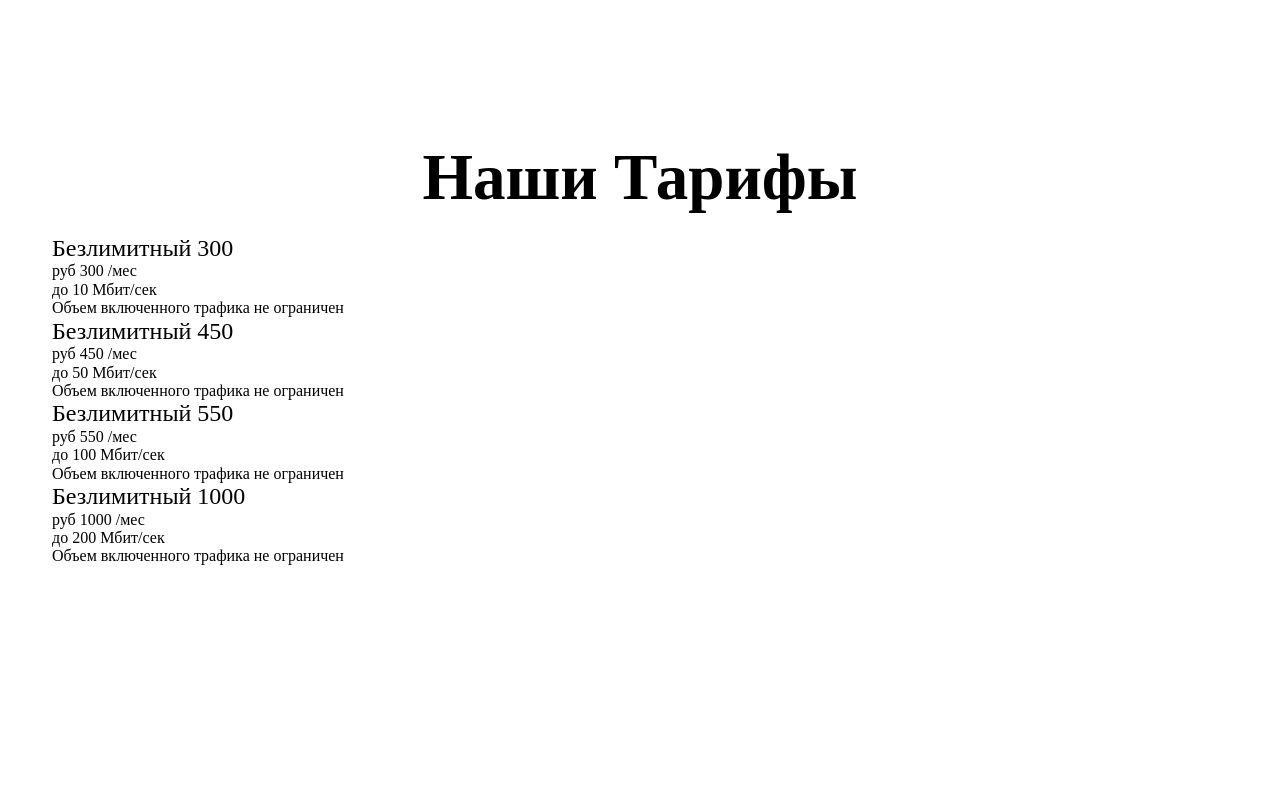
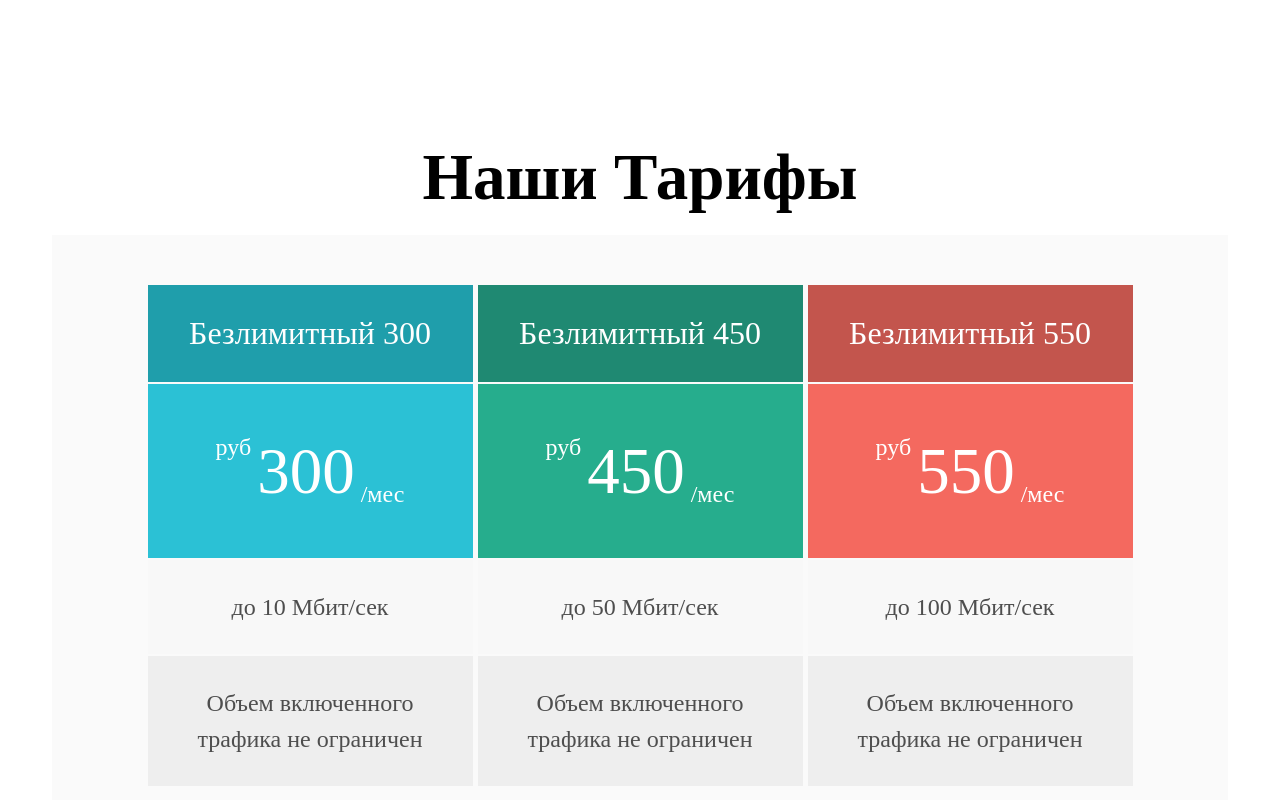
Before and after one commit to anastasiia-avdeeva/TariffCardsReact, a React (Vite) app: page / in a window 1280 px wide. Shown: the top 800 px of the page. Built offline with nearby package versions, Linux system fonts and the light colour scheme.

Commit message:
finish main styles for cards and card modules, use bind method for scss modules

```diff
--- a/src/components/mainBlock/MainBlock.jsx
+++ b/src/components/mainBlock/MainBlock.jsx
@@ -1,10 +1,13 @@
 import { TariffCards } from "../tariffCards/TariffCards";
 import styles from "./MainBlock.module.scss";
+import classNames from "classnames/bind";
+
+const cx = classNames.bind(styles);
 
 export const MainBlock = () => {
   return (
-    <main className={styles.main}>
-      <h1 className={styles.title}>Наши Тарифы</h1>
+    <main className={cx("main")}>
+      <h1 className={cx("title")}>Наши Тарифы</h1>
       <TariffCards />
     </main>
   );
--- a/src/components/tariffCard/TariffCard.jsx
+++ b/src/components/tariffCard/TariffCard.jsx
@@ -1,14 +1,25 @@
-import React from "react";
+import styles from "./TariffCard.module.scss";
+import classNames from "classnames/bind";
+
+const cx = classNames.bind(styles);
 
 export const TariffCard = ({ card }) => {
+  const variant = card.category;
+
   return (
-    <div className="card">
-      <h2 className="card__title">{card.name}</h2>
-      <p className="card__feature card__feature--important">
-        руб {card.price} /мес
+    <div className={cx("card")}>
+      <h2 className={cx("card__title", variant && `card__title--${variant}`)}>
+        {card.name}
+      </h2>
+      <p className={cx("card__price", variant && `card__price--${variant}`)}>
+        <span className={cx("card__price-num")}>{card.price}</span>
+        <span className={cx("card__price-currency")}>руб</span>
+        <span className={cx("card__price-period")}> /мес</span>
       </p>
-      <p className="card__feature">до {card.speedLimit} Мбит/сек</p>
-      <p className="card__feature">Объем включенного трафика не ограничен</p>
+      <p className={cx("card__speed")}>до {card.speedLimit} Мбит/сек</p>
+      <p className={cx("card__traffic")}>
+        Объем включенного трафика не ограничен
+      </p>
     </div>
   );
 };
--- /dev/null
+++ b/src/components/tariffCard/TariffCard.module.scss
@@ -0,0 +1,100 @@
+.card {
+  min-height: 500px;
+  max-width: 325px;
+  display: flex;
+  flex-direction: column;
+  justify-content: center;
+  align-items: center;
+  gap: 2px;
+  color: white;
+
+  & > * {
+    min-width: 100%;
+    display: flex;
+    align-items: center;
+    justify-content: center;
+  }
+
+  &__title {
+    padding: 30px 0px;
+    font-size: 32px;
+    background-color: #96ab21;
+  }
+
+  &__price {
+    padding: 50px 0px;
+    gap: 6px;
+    background-color: #b1c452;
+
+    &-num {
+      font-size: 65px;
+      order: 2;
+    }
+
+    &-currency,
+    &-period {
+      font-size: 24px;
+    }
+
+    &-currency {
+      order: 1;
+      align-self: flex-start;
+    }
+
+    &-period {
+      order: 3;
+      align-self: flex-end;
+    }
+  }
+
+  &__speed,
+  &__traffic {
+    font-size: 24px;
+    line-height: 150%;
+    color: rgb(78, 78, 78);
+    text-align: center;
+  }
+
+  &__speed {
+    padding: 29px 0px;
+    background-color: #f8f8f8;
+  }
+
+  &__traffic {
+    padding: 29px;
+    background-color: #eeeeee;
+  }
+
+  //special cases
+  &__title--basic {
+    background-color: #1f9eab;
+  }
+
+  &__price--basic {
+    background-color: #2bc1d5;
+  }
+
+  &__title--standard {
+    background-color: #1f8972;
+  }
+
+  &__price--standard {
+    background-color: #26ad8d;
+  }
+
+  &__title--premium {
+    background-color: #c3554d;
+  }
+
+  &__price--premium {
+    background-color: #f4695f;
+  }
+
+  &__title--ultimate {
+    background-color: #2c3039;
+  }
+
+  &__price--ultimate {
+    background-color: #323a44;
+  }
+}
--- a/src/components/tariffCards/TariffCards.jsx
+++ b/src/components/tariffCards/TariffCards.jsx
@@ -1,10 +1,13 @@
-import React from "react";
 import { tariffs } from "../../common/constants/data";
 import { TariffCard } from "../tariffCard/TariffCard";
+import styles from "./TariffCards.module.scss";
+import classNames from "classnames/bind";
+
+const cx = classNames.bind(styles);
 
 export const TariffCards = () => {
   return (
-    <div className="cards">
+    <div className={cx("cards")}>
       {tariffs.map((tariff) => (
         <TariffCard key={tariff.id} card={tariff} />
       ))}
--- /dev/null
+++ b/src/components/tariffCards/TariffCards.module.scss
@@ -0,0 +1,9 @@
+.cards {
+  min-height: 560px;
+  padding: 50px 20px;
+  display: flex;
+  flex-wrap: wrap;
+  justify-content: center;
+  gap: 20px 5px;
+  background-color: #fafafa;
+}
```
